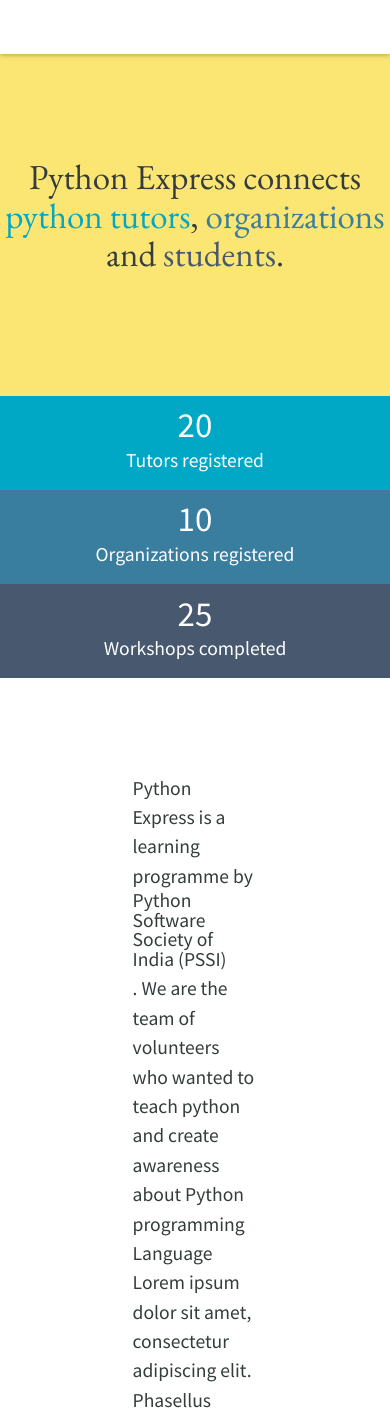
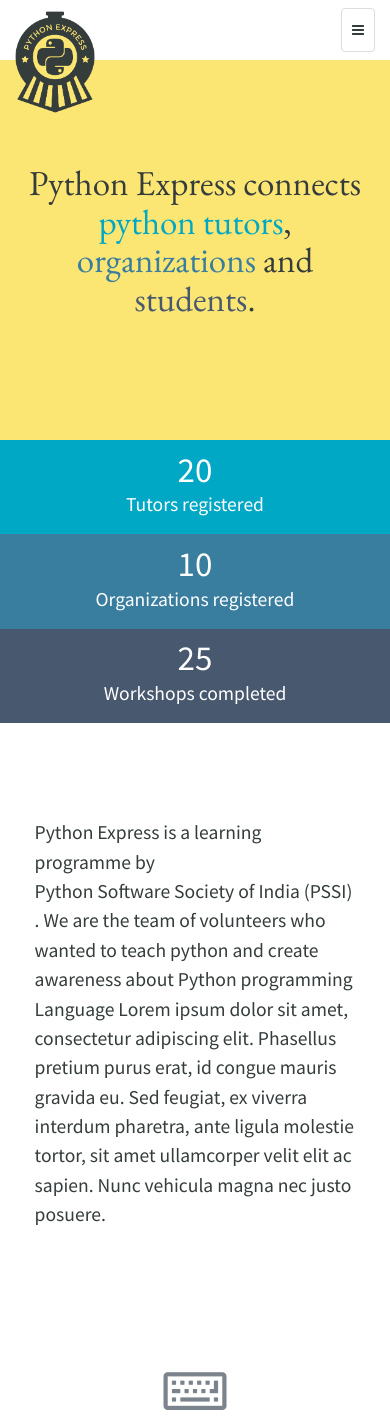
Before and after one commit to pythonindia/wye, a Django app: page / in a window 390 px wide. Shown: the top 1418 px of the page. Run offline with Django 3.2, Linux system fonts and the light colour scheme; the visitor is signed in with stand-in values (Sample User, id 1); some libraries are stand-ins or nearby versions; some web fonts are replaced.

Commit message:
Responsive fix for navbar

```diff
--- a/wye/static/sass/_custom.scss
+++ b/wye/static/sass/_custom.scss
@@ -1,5 +1,4 @@
 .navbar, .navbar-nav {
-    height: 54px;
     border-radius: 0;
     border: none;
 }
@@ -18,6 +17,7 @@
     font-weight: 200;
 }
 
+@media screen and (min-width: 768px) {
     .navbar-nav>li>a.nav-btn {
         background: $primary;
         color: #fff;
@@ -29,3 +29,28 @@
             color: white;
         }
     }
+}
+@media screen and (max-width: 768px) {
+    .navbar-default {
+        box-shadow: none;
+    }
+    .navbar-default .navbar-collapse {
+        background: white;
+        width: 20em;
+        right: 0;
+        float: right;
+        z-index: 10;
+        margin-right: 0;
+        text-align: right;
+        border-top-color: white;
+        a {
+            padding: 10px 2px;
+        }
+        ul {
+            margin: 0;
+        }
+    }
+    .navbar-nav .open .dropdown-menu>li>a {
+        text-align: right;
+    }
+}
--- a/wye/static/sass/_layout.scss
+++ b/wye/static/sass/_layout.scss
@@ -95,3 +95,9 @@
 .gap-4, .gap-4-right         { margin-right: 4em;      }
 .gap-6, .gap-6-left          { margin-left: 6em;       }
 .gap-6, .gap-6-right         { margin-right: 6em;      }
+
+@media screen and (max-width: 768px) {
+    .no-pad-xs  { padding-left: 0em; padding-right: 0em; }
+    .pad-1-xs   { padding-left: 1em; padding-right: 1em; }
+    .pad-2-xs   { padding-left: 2em; padding-right: 2em; }
+}
--- a/wye/templates/base.html
+++ b/wye/templates/base.html
@@ -19,12 +19,14 @@
             <nav class="navbar no-space-bottom navbar-default fill-white" role="navigation">
                 <div class="container">
                     <div class="navbar-header">
-                        <a class="navbar-brand" href="/">{{ site_title }}</a>
+                        <button type="button" class="navbar-toggle collapsed" data-toggle="collapse" data-target="#bs-example-navbar-collapse-1" aria-expanded="false">
+                            <span class="sr-only">Toggle navigation</span>
+                            <i class="fa fa-bars"></i>
+                        </button>
+                        <a class="navbar-brand" href="/"><img id="logo" src="{% static 'img/logo_python_express.png' %}" width="80" alt="{{ site_title }}"></a>
                     </div>
                     <div class="collapse navbar-collapse" id="bs-example-navbar-collapse-1">
                         <ul class="nav navbar-nav">
-                            <li><a href="/"><img id="logo" src="{% static 'img/logo_python_express.png' %}" width="80" alt="logo"></a></li>
-                            <li><a href="/">Wye</a></li>
                             <li><a href="/about/">About</a></li>
                             {% if user.is_authenticated %}
                                 <li><a href="/organisation">Organizations</a></li>
@@ -71,5 +73,8 @@
             {% endblock %}
             </div>
         </footer>
+
+
+        <script src="{% static 'js/libs/bootstrap.min.js' %}"></script>
     </body>
 </html>
--- a/wye/templates/index.html
+++ b/wye/templates/index.html
@@ -3,7 +3,7 @@
 {% block title %}Home | {{ block.super }}{% endblock %}
 
 {% block header %}
-    <div class="fill-theme text-center push-8-bottom push-6-top">
+    <div class="fill-theme text-center push-8-bottom push-6-top pad-1-xs">
         <h1 class="prose-type extralarge">Python Express connects <span class="primary">python tutors</span>, <span class="secondary">organizations</span> and <span class="tertiary">students</span>.</h1>
     </div>
 {% endblock %}
@@ -30,7 +30,7 @@
 {% endblock %}
 
 {% block content %}
-    <p class="push-2-top push-4-bottom pad-6">Python Express is a learning programme by <a href="https://pssi.org.in/" target="_blank">Python Software Society of India (PSSI)</a>. We are the team of volunteers who wanted to teach python and create awareness about Python programming Language Lorem ipsum dolor sit amet, consectetur adipiscing elit. Phasellus pretium purus erat, id congue mauris gravida eu. Sed feugiat, ex viverra interdum pharetra, ante ligula molestie tortor, sit amet ullamcorper velit elit ac sapien. Nunc vehicula magna nec justo posuere.</p>
+    <p class="push-2-top push-4-bottom pad-6 pad-1-xs">Python Express is a learning programme by <a href="https://pssi.org.in/" target="_blank">Python Software Society of India (PSSI)</a>. We are the team of volunteers who wanted to teach python and create awareness about Python programming Language Lorem ipsum dolor sit amet, consectetur adipiscing elit. Phasellus pretium purus erat, id congue mauris gravida eu. Sed feugiat, ex viverra interdum pharetra, ante ligula molestie tortor, sit amet ullamcorper velit elit ac sapien. Nunc vehicula magna nec justo posuere.</p>
     <div class="row text-center push-6-bottom">
         <div class="col-md-4 push-3">
             <p><i class="fa fa-keyboard-o fa-3x gray"></i></p>
```
Also changed, not shown: wye/static/css/app.css. Lines whose indentation alone changed are shown as unchanged.
